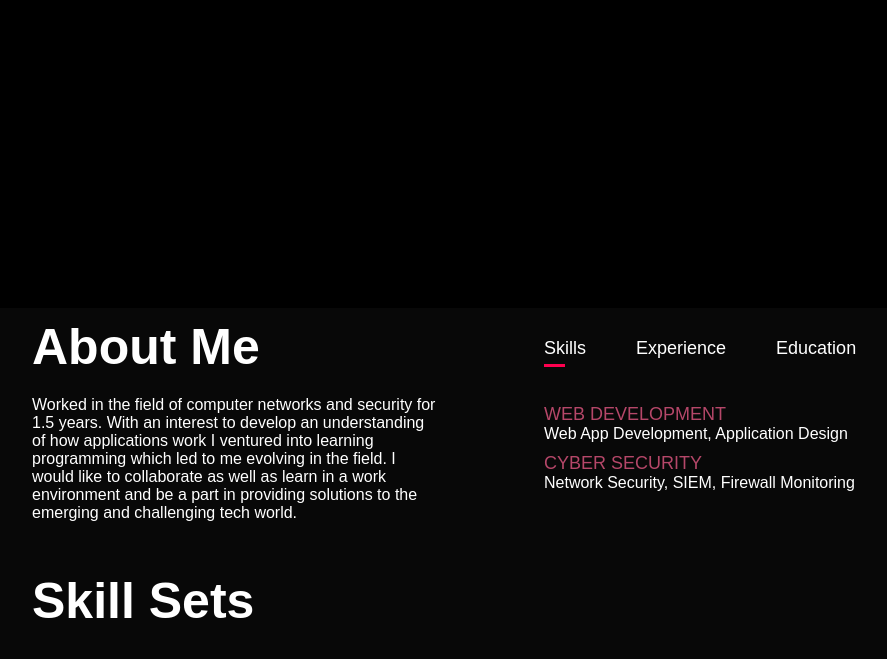
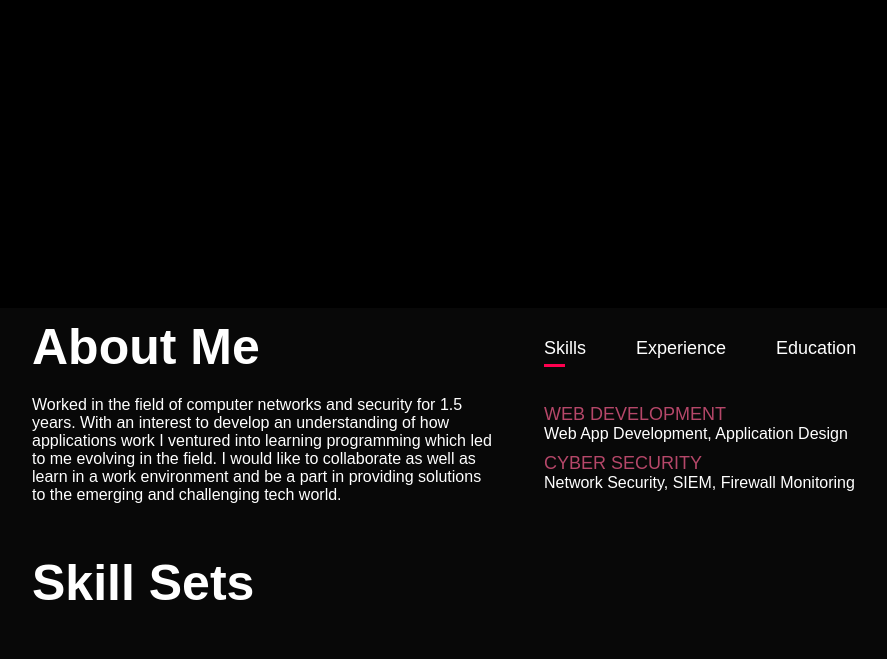
Before and after one commit to gpandia/gpandia.github.io, a plain HTML site: page index.html in a window 1280 px wide. Shown: the part 492-1151 px from the top of the page, without its empty margins (96-983 px from the left). Drawn offline with Linux system fonts and the light colour scheme.

Commit message:
Flex change

```diff
--- a/css/styles.css
+++ b/css/styles.css
@@ -93,16 +93,16 @@ nav ul li a:hover::after{
 }
 
 .about-col-1{
-  flex-basis: 40%;
+  flex-basis: 45%;
 }
 
-.about-col-1 img{
+/* .about-col-1 img{
   width: 300px;
   height: 400px;
   border-radius: 90%;
   margin-left: 100px;
   margin-right: 20px;
-}
+} */
 
 .about-col-2{
   flex-basis: 50%;
```
